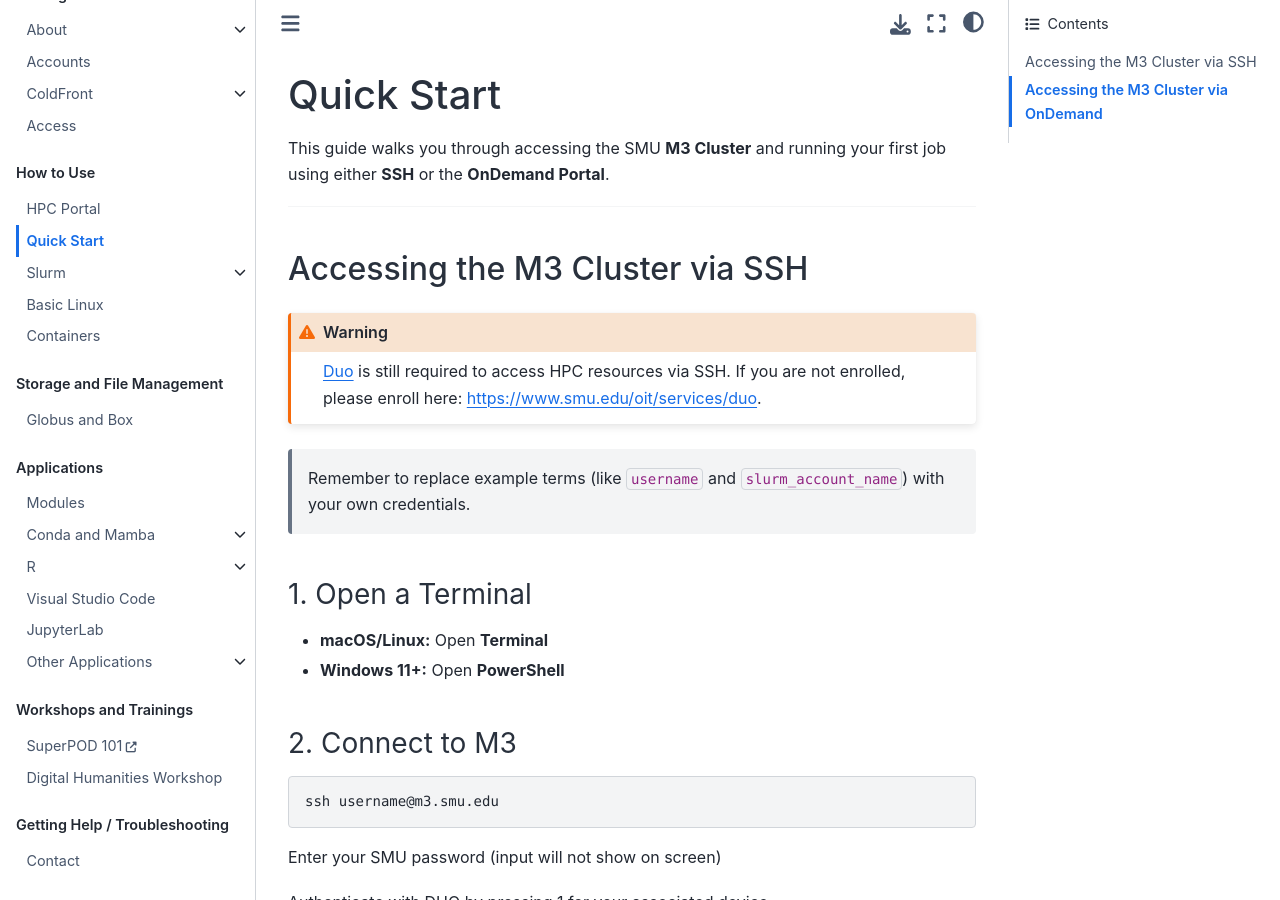
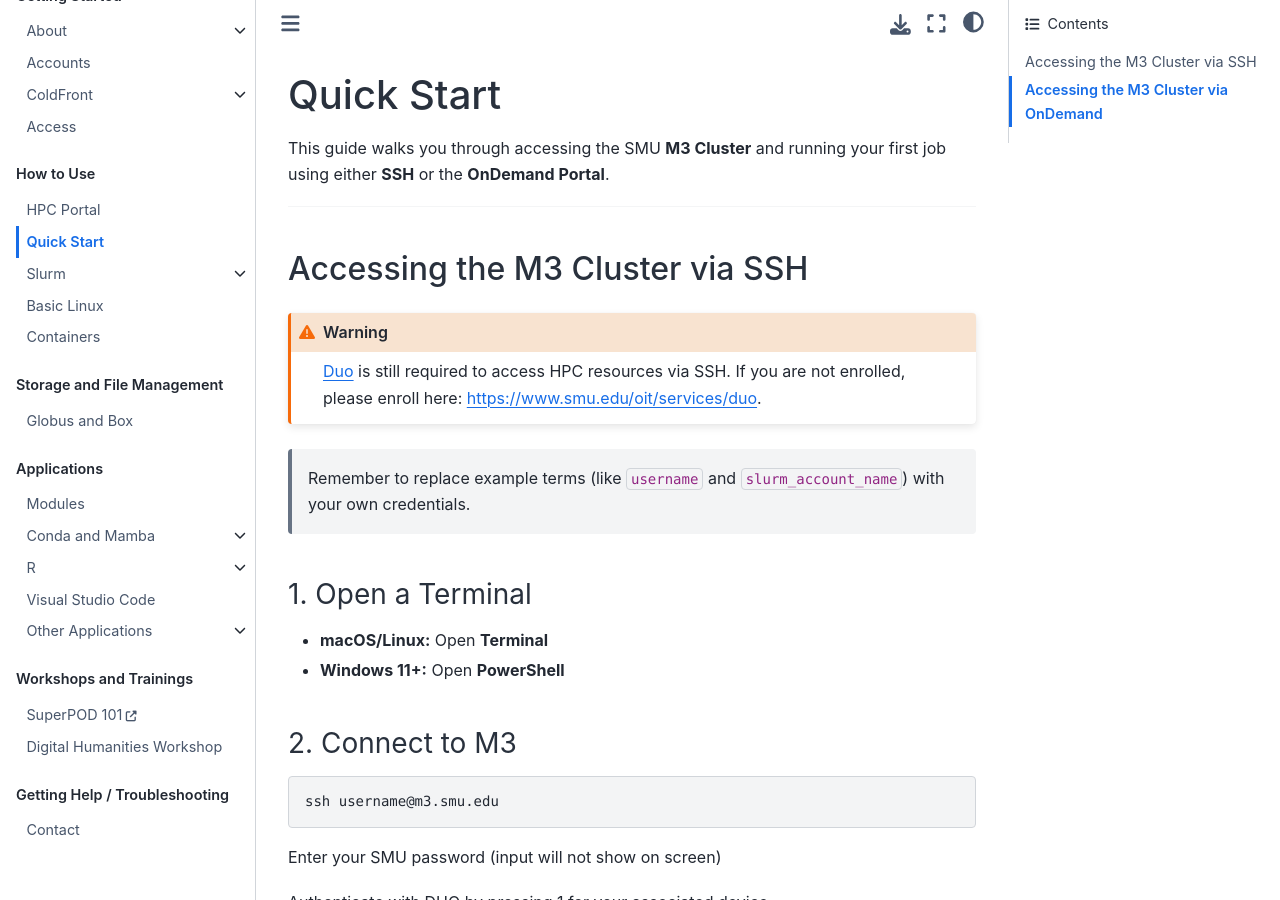
Before and after one commit to SouthernMethodistUniversity/hpc_docs, a Jupyter Book: the page built from docs/quickstart.md, in a window 1280 px wide and 900 px high. Built offline with Jupyter Book 1.0.4 settings and Sphinx 7.4.7 and the Sphinx Book theme 1.1.4, drawn with Linux system fonts in a browser that asks for light colours.

Commit message:
Remove JupyterLab from _toc.yml
Removed JupyterLab tutorial from the table of contents.

```diff
--- a/docs/_toc.yml
+++ b/docs/_toc.yml
@@ -62,8 +62,6 @@
     - file: tutorials/r/environments.md
     - file: tutorials/r/slurm.md
   - file: applications/vscode.md
-  - file: tutorials/navigating_jupyterlab.md
-    title: JupyterLab
   - file: applications/other_applications.md
     sections:
     - file: examples/amber/index.md
```
